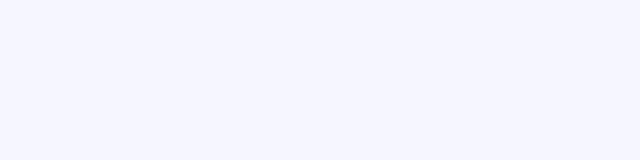
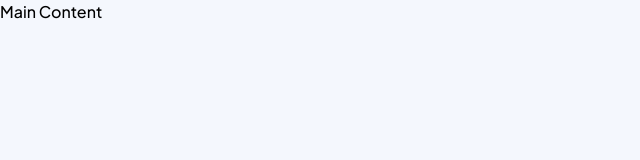
Before and after one commit to BrunoAST/kanban, a Next.js app: page / in a window 1280 px wide. Shown: the top 160 px of the page, without its empty margins (0-640 px from the left). Built offline with nearby package versions, Linux system fonts and the light colour scheme.

Commit message:
styles: remove unnecessary styles

```diff
--- a/src/app/page.tsx
+++ b/src/app/page.tsx
@@ -2,7 +2,8 @@
 
 export default function Home() {
   return (
-    <main className="flex min-h-screen flex-col items-center justify-between p-24">
-    </main>
+    <div className="flex flex-col">
+      Main Content
+    </div>
   );
 }
```
